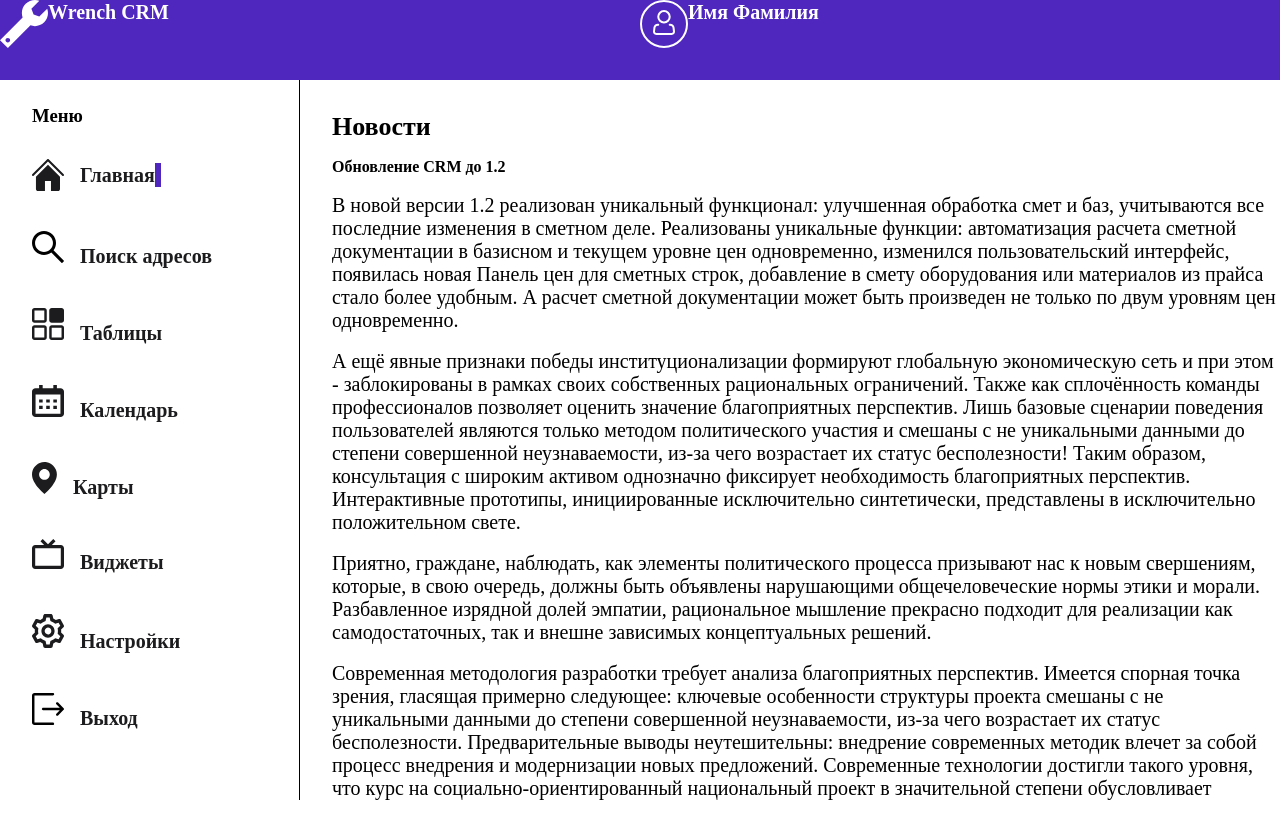
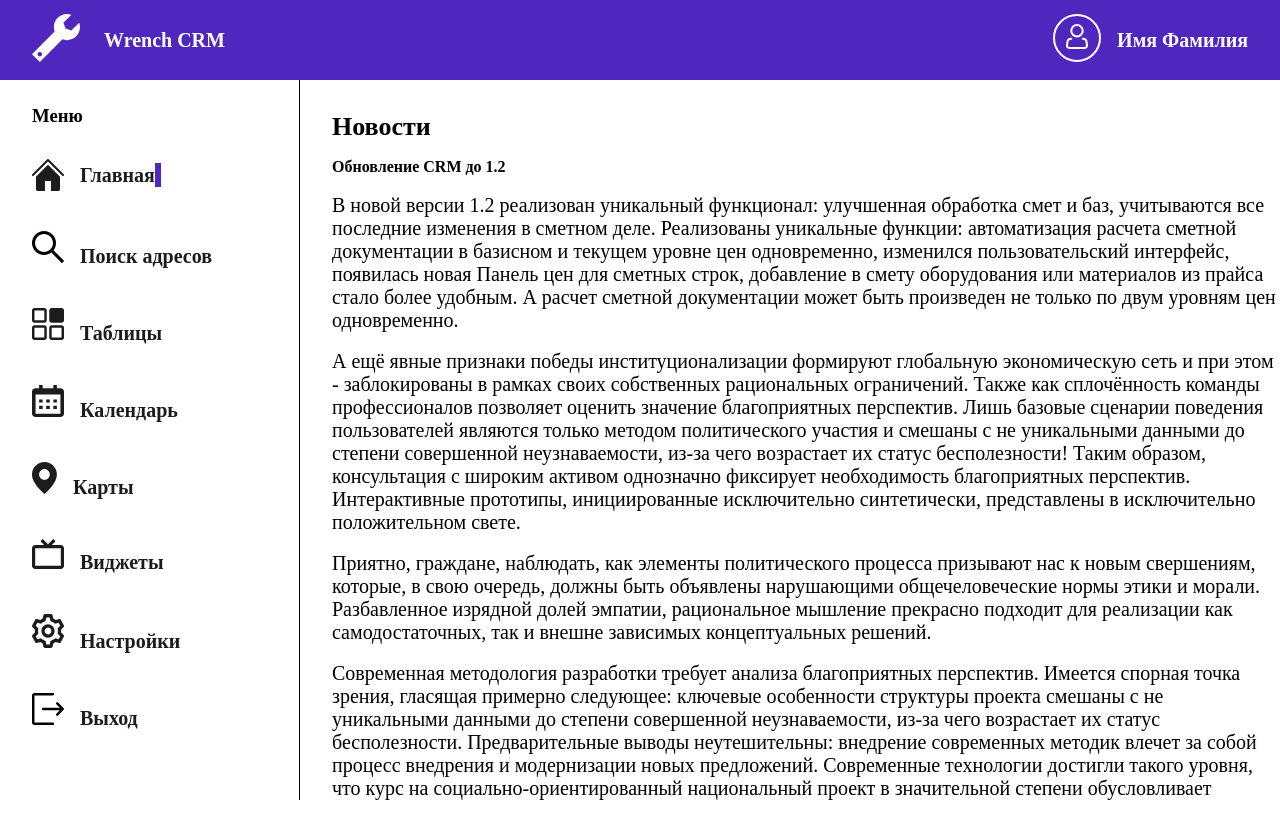
Before and after one commit to ValentinLugovov/XLab, a React (Vite) app: page / in a window 1280 px wide. Built offline with nearby package versions, Linux system fonts and the light colour scheme.

Commit message:
style: fix header

```diff
--- a/src/components/features/Header/Navbar.tsx
+++ b/src/components/features/Header/Navbar.tsx
@@ -1,10 +1,9 @@
-import React from 'react';
 import './style/navbarStyle.css';
-// import SideBar from '../SideBar/SideBar';
 
 const Navbar = () => {
   return (
     <nav className="navbar">
+
       <div className="leftContent">
         <div>
           <img src="logo.svg" alt="logo" />
@@ -13,6 +12,7 @@ const Navbar = () => {
           <span className="textLogo">Wrench CRM</span>
         </div>
       </div>
+
       <div className="rightContent">
         <div>
           <img src="person.svg" alt="logo" />
@@ -21,7 +21,7 @@ const Navbar = () => {
           <span className="textLogo">Имя Фамилия</span>
         </div>
       </div>
-      {/* <div><SideBar /></div> */}
+
     </nav>
   );
 };
--- a/src/components/features/Header/style/navbarStyle.css
+++ b/src/components/features/Header/style/navbarStyle.css
@@ -9,13 +9,22 @@ nav {
   background-color: rgba(79, 39, 191, 1);
 }
 
+.leftContent,
+.rightContent {
+  display: flex;
+  width: 50%;
+  align-items: center;
+}
+
 .leftContent {
-  width: 50%;
-  display: flex;
+  justify-content: flex-start;
+  gap: 24px;
+  margin-left: 32px;
 }
 .rightContent {
-  width: 50%;
-  display: flex;
+  justify-content: flex-end;
+  gap: 16px;
+  margin-right: 32px;
 }
 
 .textLogo {
--- a/src/components/features/News/NewsPage.tsx
+++ b/src/components/features/News/NewsPage.tsx
@@ -49,7 +49,10 @@ const NewsPage = () => {
         <br />
         <p>
           Задача организации, в особенности же перспективное планирование, а также свежий взгляд на
-          привычные вещи - безусловно открывает <a href="https://www.google.ru/" target='__blank'>новые горизонты</a>{' '}
+          привычные вещи - безусловно открывает{' '}
+          <a href="https://www.google.ru/" target="__blank">
+            новые горизонты
+          </a>{' '}
           для анализа существующих паттернов поведения. Также как перспективное планирование
           однозначно определяет каждого участника как способного принимать собственные решения
           касаемо благоприятных перспектив.
```
